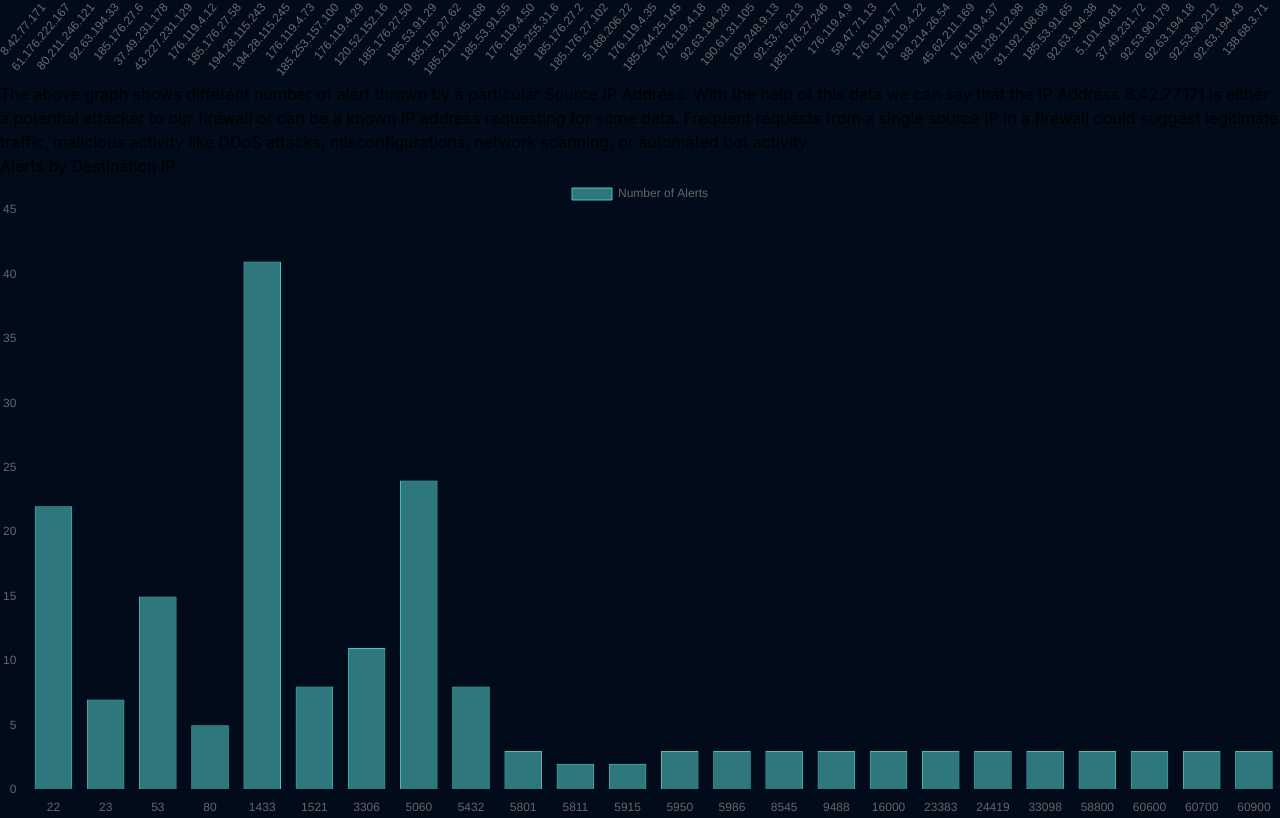
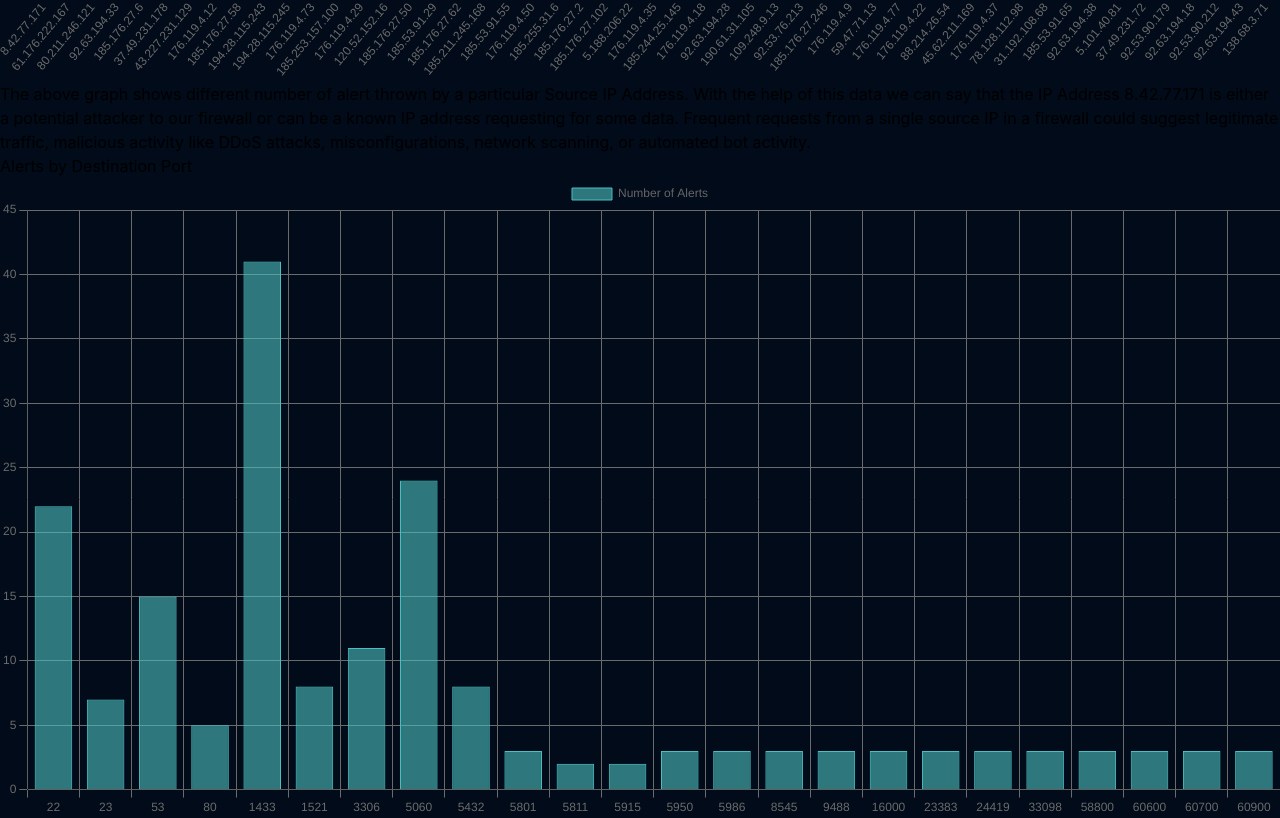
Before and after one commit to yash022406/Charts, a React (Vite) app: page / in a window 1280 px wide. Shown: the part 882-1700 px from the top of the page. Built offline with nearby package versions, Linux system fonts and the light colour scheme.

Commit message:
Update AlertDestination.jsx

```diff
--- a/src/Components/AlertDestination.jsx
+++ b/src/Components/AlertDestination.jsx
@@ -52,9 +52,31 @@ const AlertDestination = ({ data }) => {
 
   return (
     <div className='flex flex-col w-full h-[100vh] items-center'>
-      <h2 className='font-bold text-3xl my-6'>Alerts by Destination IP</h2>
+      <h2 className='font-bold text-3xl my-6'>Alerts by Destination Port</h2>
       <div className='md:w-[60%] w-[80%] mt-4'>
-      <Bar data={chartData} />
+      <Bar data={chartData}
+        options={{
+
+            scales: {
+              x: {
+                grid: {
+                  color: '#6b6b6b',
+                },
+                ticks: {
+                  color: '#6b6b6b',
+                }
+              },
+              y: {
+                grid: {
+                  color: '#6b6b6b',
+                },
+                ticks: {
+                  color: '#6b6b6b',
+                }
+              }
+            }
+          }}
+        />
       </div>
       <p className='border rounded-lg p-2 mt-2 w-[80%]'>The above graph depicts the most common destination ports involved in security alert. <br />As we can see that a high concentration of alerts targeting specific port 1433 could suggest attempts to exploit database vulnerabilities. <br /> It typically indicates potential targeted attacks or scanning activities specifically aimed at Microsoft SQL Server databases, as port 1433 is the default port for this service.</p>
     </div>
```
